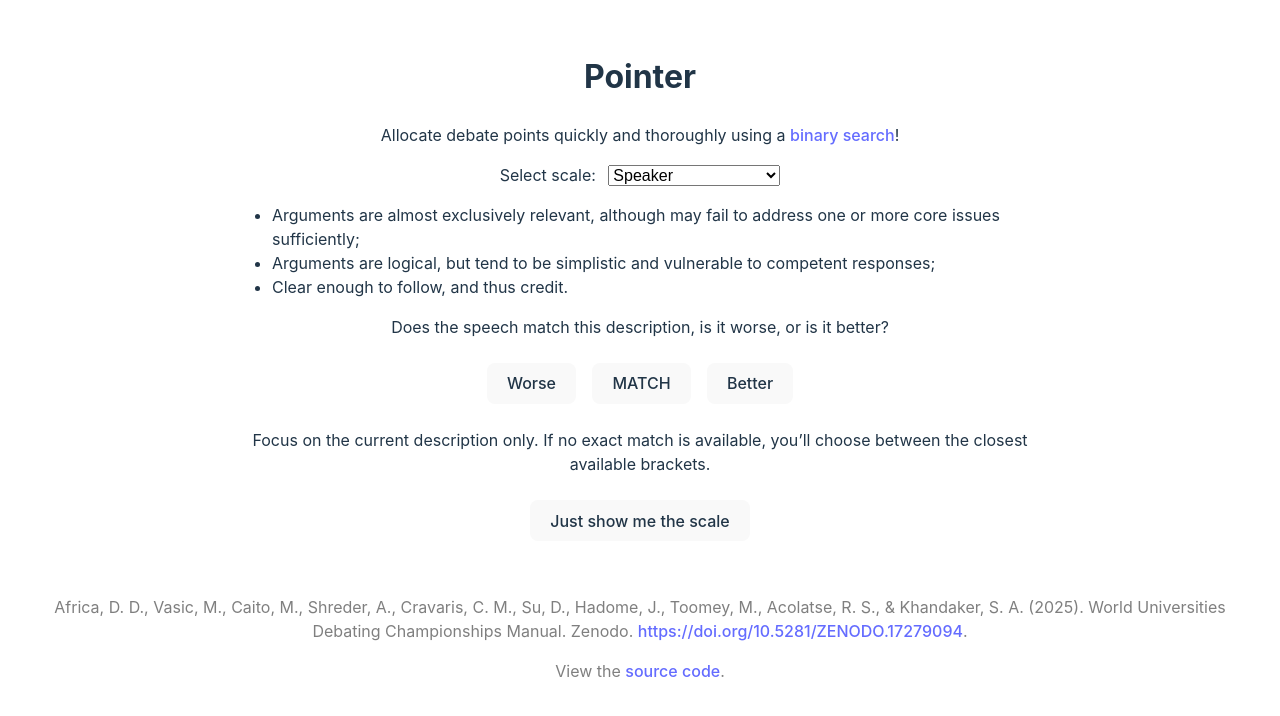
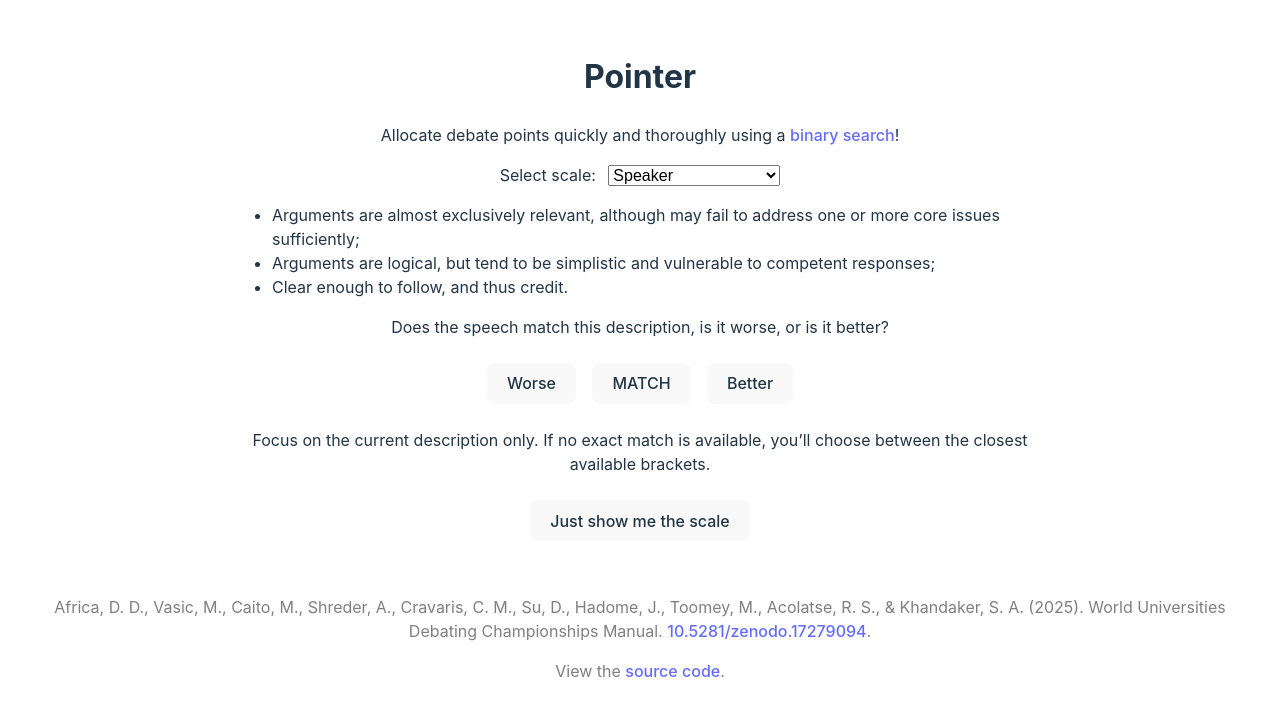
Before and after one commit to tjkuson/pointer, a React (Vite) app: page / in a window 1280 px wide. Shown: the top 716 px of the page. Built offline with nearby package versions, Linux system fonts and the light colour scheme.

Commit message:
Reformat link

```diff
--- a/src/components/Footer.tsx
+++ b/src/components/Footer.tsx
@@ -6,12 +6,12 @@ const Footer: React.FC = () => {
 			<p>
 				Africa, D. D., Vasic, M., Caito, M., Shreder, A., Cravaris, C. M., Su,
 				D., Hadome, J., Toomey, M., Acolatse, R. S., & Khandaker, S. A. (2025).
-				World Universities Debating Championships Manual. Zenodo.{" "}
+				World Universities Debating Championships Manual.{" "}
 				<a
 					href="https://doi.org/10.5281/ZENODO.17279094"
 					rel="noopener noreferrer"
 				>
-					https://doi.org/10.5281/ZENODO.17279094
+					10.5281/zenodo.17279094
 				</a>
 				.
 			</p>
```
